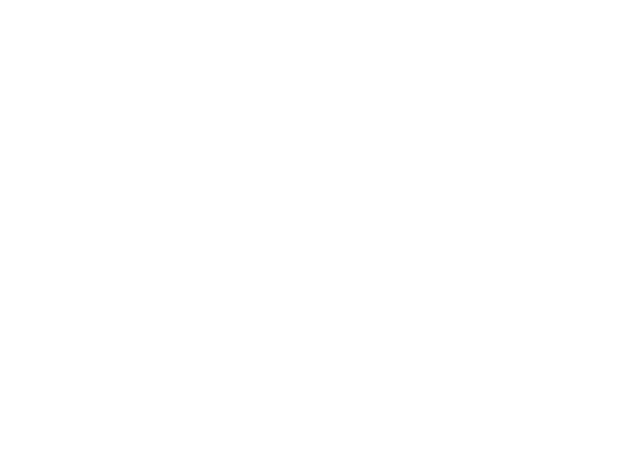
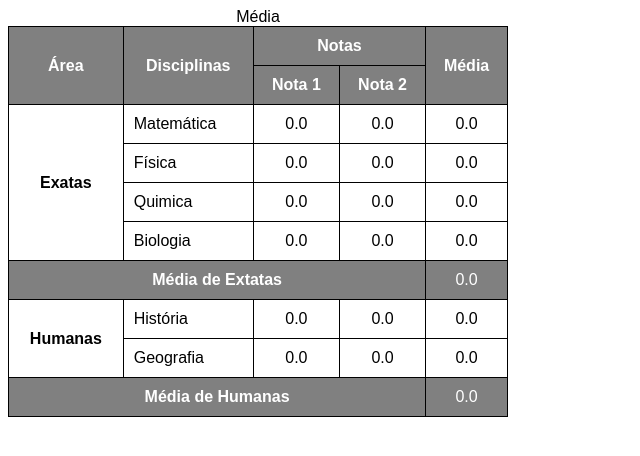
Before and after one commit to luisgustavosales/html-css, a plain HTML site: page desafios-html/desafio13/desafio13,2.html in a window 1280 px wide. Shown: the whole page, without its empty margins (0-640 px from the left). Drawn offline with Linux system fonts and the light colour scheme.

Commit message:
desafio de tabela hehe

```diff
--- a/desafios-html/desafio13/desafio13,2.html
+++ b/desafios-html/desafio13/desafio13,2.html
@@ -4,8 +4,94 @@
     <meta charset="UTF-8">
     <meta name="viewport" content="width=device-width, initial-scale=1.0">
     <title>Desafio 13</title>
+    <style>
+        body {
+            font-family: Arial, Helvetica, sans-serif;
+        }
+
+        table {
+            border-collapse: collapse;
+            width: 500px;
+        }
+
+        .cinza {
+            background-color: gray;
+            color: white;
+        }
+
+        th, td {
+            border: 1px solid black;
+            padding: 10px;
+        }
+
+        .num {
+            text-align: center;
+        }
+    </style>
 </head>
 <body>
-
+    <table>
+        <caption>Média</caption>
+        <thead>
+            <tr class="cinza">
+                <th rowspan="2" scope="row">Área</th>
+                <th rowspan="2" scope="row">Disciplinas</th>
+                <th colspan="2" scope="rowgroup">Notas</th>
+                <th rowspan="2" scope="row">Média</th>
+            </tr>
+            <tr class="cinza">
+                <th scope="row">Nota 1</th>
+                <th scope="row">Nota 2</th>
+            </tr>
+        </thead>
+        <tbody>
+            <tr>
+                <th rowspan="4" scope="colgroup">Exatas</th>
+                <td>Matemática</td>
+                <td class='num'>0.0</td>
+                <td class='num'>0.0</td>
+                <td class='num'>0.0</td>
+            </tr>
+            <tr>
+                <td>Física</td>
+                <td class='num'>0.0</td>
+                <td class='num'>0.0</td>
+                <td class='num'>0.0</td>
+            </tr>
+            <tr>
+                <td>Quimica</td>
+                <td class='num'>0.0</td>
+                <td class='num'>0.0</td>
+                <td class='num'>0.0</td>
+            </tr>
+            <tr>
+                <td>Biologia</td>
+                <td class='num'>0.0</td>
+                <td class='num'>0.0</td>
+                <td class='num'>0.0</td>
+            </tr>
+            <tr class="cinza">
+                <th colspan="4" scope="col">Média de Extatas</th>
+                <td class='num'>0.0</td>
+            </tr>
+            <tr>
+                <th rowspan="2" scope="colgroup">Humanas</th>
+                <td>História</td>
+                <td class='num'>0.0</td>
+                <td class='num'>0.0</td>
+                <td class='num'>0.0</td>
+            </tr>
+            <tr>
+                <td>Geografia</td>
+                <td class='num'>0.0</td>
+                <td class='num'>0.0</td>
+                <td class='num'>0.0</td>
+            </tr>
+        </tbody>
+        <tfoot class="cinza">
+            <th colspan="4" scope="col">Média de Humanas</th>
+            <td class='num'>0.0</td>
+        </tfoot>
+    </table>
 </body>
 </html>
```
